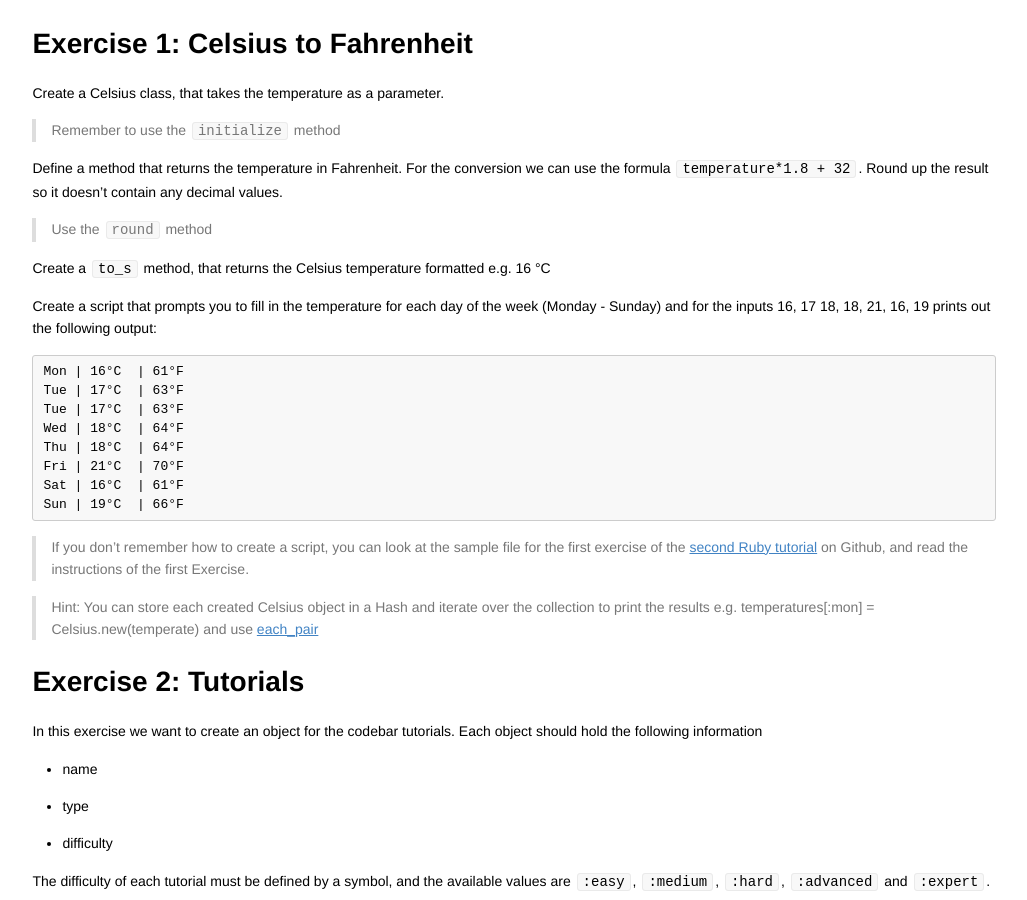
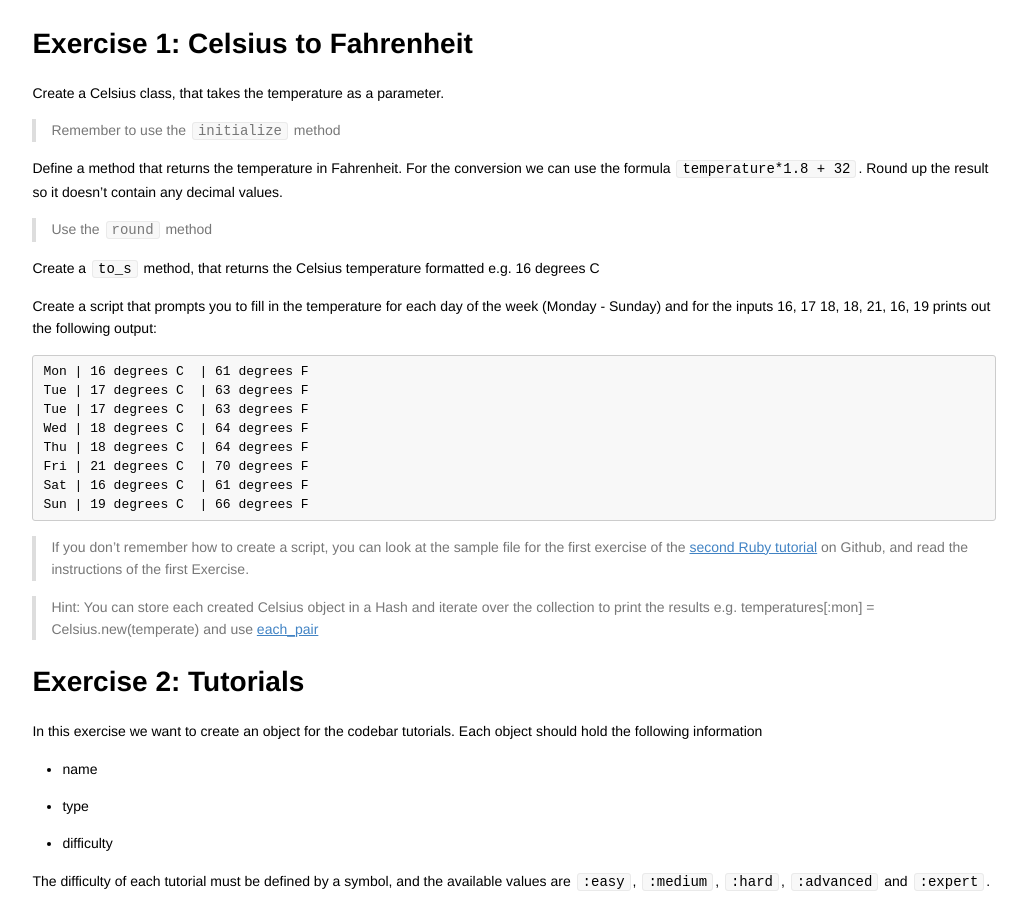
Before and after one commit to codebar/tutorials, a Jekyll site: the page built from ruby/lesson4/tutorial.md, in a window 1280 px wide and 900 px high, scrolled down 2704 px. Shown: the whole window, without its empty margins (126-1153 px from the left). Built offline with Jekyll 4.4.1, drawn with Linux system fonts in a browser that asks for light colours; Markdown is read by kramdown in place of the engine named in the settings.

Commit message:
Change degree symbol to the word 'degrees'
The degree symbol can cause encoding issues in earlier versions of ruby.

````diff
--- a/ruby/lesson4/tutorial.md
+++ b/ruby/lesson4/tutorial.md
@@ -136,19 +136,19 @@ Define a method that returns the temperature in Fahrenheit. For the conversion w
 
 > Use the `round` method
 
-Create a `to_s` method, that returns the Celsius temperature formatted e.g. 16 &deg;C
+Create a `to_s` method, that returns the Celsius temperature formatted e.g. 16 degrees C
 
 Create a script that prompts you to fill in the temperature for each day of the week (Monday - Sunday) and for the inputs 16, 17 18, 18, 21, 16, 19 prints out the following output:
 
 ```html
-Mon | 16°C  | 61°F
-Tue | 17°C  | 63°F
-Tue | 17°C  | 63°F
-Wed | 18°C  | 64°F
-Thu | 18°C  | 64°F
-Fri | 21°C  | 70°F
-Sat | 16°C  | 61°F
-Sun | 19°C  | 66°F
+Mon | 16 degrees C  | 61 degrees F
+Tue | 17 degrees C  | 63 degrees F
+Tue | 17 degrees C  | 63 degrees F
+Wed | 18 degrees C  | 64 degrees F
+Thu | 18 degrees C  | 64 degrees F
+Fri | 21 degrees C  | 70 degrees F
+Sat | 16 degrees C  | 61 degrees F
+Sun | 19 degrees C  | 66 degrees F
 ```
 > If you don't remember how to create a script, you can look at the sample file for the first exercise of the [second Ruby tutorial](http://codebar.github.io/tutorials/ruby/lesson2/tutorial.html) on Github, and read the instructions of the first Exercise.
 
````
